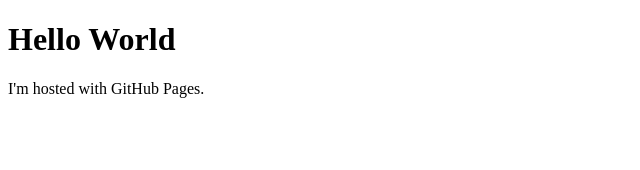
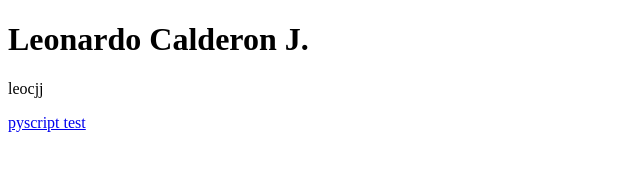
Before and after one commit to leocjj/leocjj.github.io, a plain HTML site: page index.html in a window 1280 px wide. Shown: the whole page, without its empty margins (0-640 px from the left). Drawn offline with Linux system fonts and the light colour scheme.

Commit message:
Update index.html

```diff
--- a/index.html
+++ b/index.html
@@ -1,7 +1,8 @@
 <!DOCTYPE html>
 <html>
 <body>
-<h1>Hello World</h1>
-<p>I'm hosted with GitHub Pages.</p>
+<h1>Leonardo Calderon J.</h1>
+<p>leocjj</p>
+<p><a href="/pyscript/test01.html" target="blank"> pyscript test</a></p>
 </body>
 </html>
```
